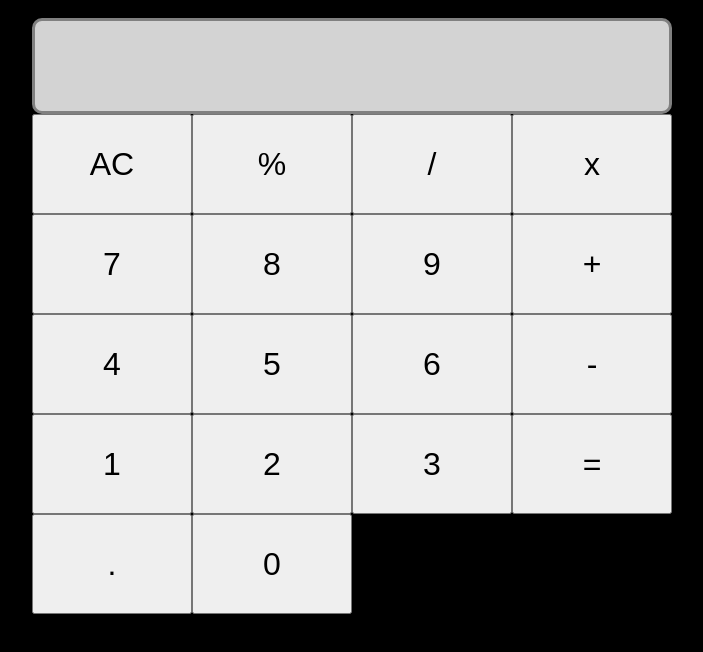
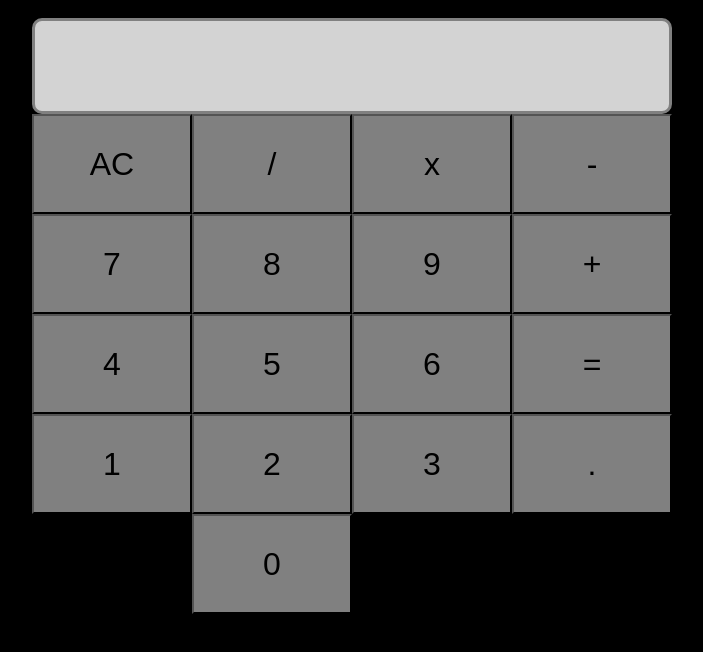
Before and after one commit to JosiahHands/reactApp, a React (Vite) app: page / in a window 1280 px wide. Shown: the top 652 px of the page, without its empty margins (296-999 px from the left). Built offline with nearby package versions, Linux system fonts and the light colour scheme.

Commit message:
removed %

```diff
--- a/src/myCalc.css
+++ b/src/myCalc.css
@@ -16,6 +16,8 @@ body {
     border-radius: 10px;
     text-align: right;
     padding: 10px;
+    position: relative;
+    align-content: center;
 }
 
 .buttons {
@@ -32,3 +34,15 @@ button, .result {
         width: 100%
     }
 }
+
+#zero {
+    grid-area: 5 / 2 / span 1 / span 1;
+}
+
+button {
+    background-color: gray;
+}
+
+button:hover {
+    background-color: lightgray;
+}
--- a/src/myCalc.tsx
+++ b/src/myCalc.tsx
@@ -11,32 +11,31 @@ const MyCalc = () => {
     const handleCalc = () => {
         try {
             setInput(eval(input).toString());
-        } catch(error){
-            setInput("Error!");
+        } catch (error){
+            setInput('Error!');
         }
     }
     return (
         <div className='container'>
             <div className='result'>{input}</div>
             <div className='buttons'>
-                <button id="btnAC" onClick={handleClear}>AC</button>
-                <button id="btn%" onClick={() => handleClick("%")}>%</button>
-                <button id="btn/" onClick={() => handleClick("/")}>/</button>
-                <button id="btn*" onClick={() => handleClick("*")}>x</button>
-                <button id="btn0" onClick={() => handleClick("7")}>7</button>
-                <button id="btn1" onClick={() => handleClick("8")}>8</button>
-                <button id="btn2" onClick={() => handleClick("9")}>9</button>
-                <button id="btn+" onClick={() => handleClick("+")}>+</button>
-                <button id="btn3" onClick={() => handleClick("4")}>4</button>
-                <button id="btn4" onClick={() => handleClick("5")}>5</button>
-                <button id="btn5" onClick={() => handleClick("6")}>6</button>
-                <button id="btn-" onClick={() => handleClick("-")}>-</button>
-                <button id="btn6" onClick={() => handleClick("1")}>1</button>
-                <button id="btn7" onClick={() => handleClick("2")}>2</button>
-                <button id="btn8" onClick={() => handleClick("3")}>3</button>
-                <button id="btn=" onClick={handleCalc}>=</button>
-                <button id="btn." onClick={() => handleClick(".")}>.</button>
-                <button id="btn." onClick={() => handleClick("0")}>0</button>
+                <button onClick={handleClear}>AC</button>
+                <button onClick={() => handleClick("/")}>/</button>
+                <button onClick={() => handleClick("*")}>x</button>
+                <button onClick={() => handleClick("-")}>-</button>
+                <button onClick={() => handleClick("7")}>7</button>
+                <button onClick={() => handleClick("8")}>8</button>
+                <button onClick={() => handleClick("9")}>9</button>
+                <button onClick={() => handleClick("+")}>+</button>
+                <button onClick={() => handleClick("4")}>4</button>
+                <button onClick={() => handleClick("5")}>5</button>
+                <button onClick={() => handleClick("6")}>6</button>
+                <button onClick={handleCalc}>=</button>
+                <button onClick={() => handleClick("1")}>1</button>
+                <button onClick={() => handleClick("2")}>2</button>
+                <button onClick={() => handleClick("3")}>3</button>
+                <button onClick={() => handleClick(".")}>.</button>
+                <button id="zero" onClick={() => handleClick("0")}>0</button>
             </div>
         </div>
     );
```
